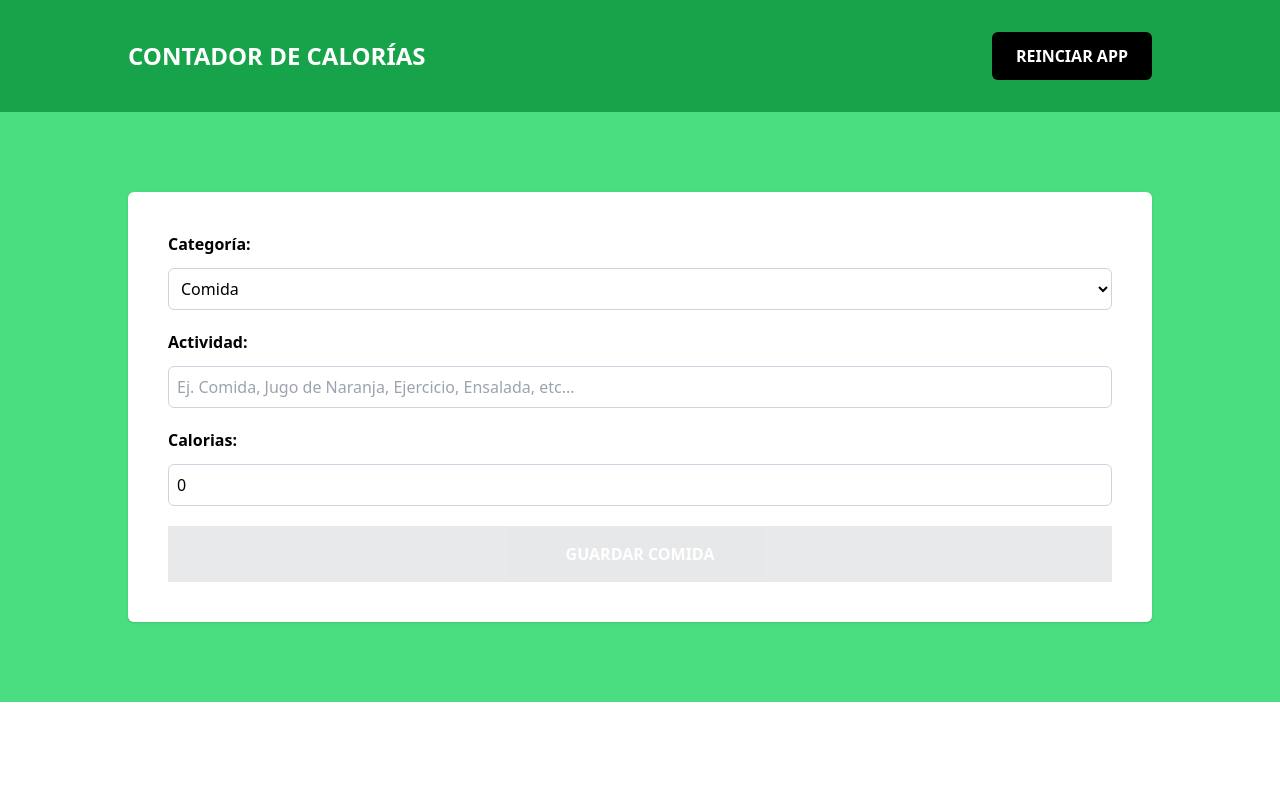
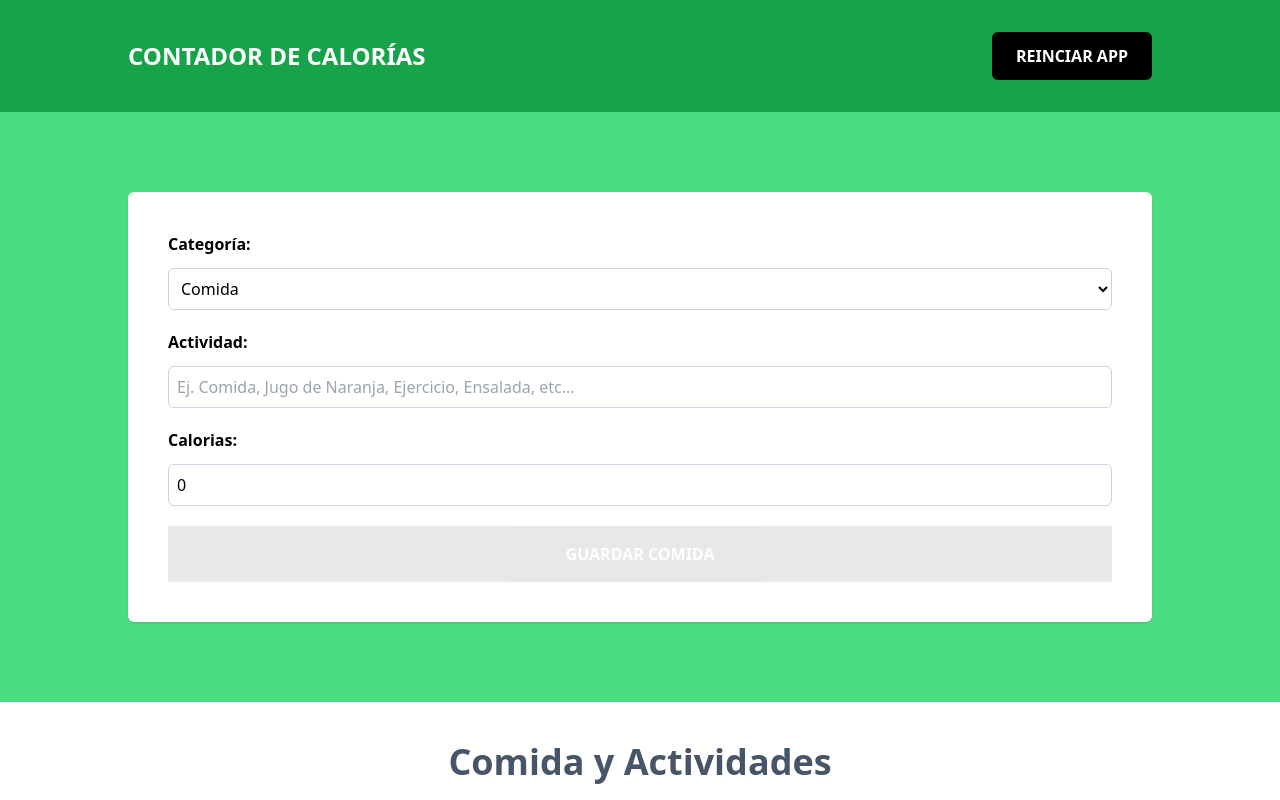
Before and after one commit to codebyjavi/contador-calorias, a React (Vite) app: page / in a window 1280 px wide. Built offline with nearby package versions, Linux system fonts and the light colour scheme.

Commit message:
add ActivityList

```diff
--- a/src/App.tsx
+++ b/src/App.tsx
@@ -1,10 +1,14 @@
 import { useReducer } from "react"
 import Form from "./components/Form"
 import { activityReducer, initialState } from "./reducers/activity-reducer"
+import ActivityList from "./components/ActivityList";
 
 function App() {
 
   const [state, dispatch] = useReducer(activityReducer, initialState)
+
+  console.log(state);
+
 
   return (
     <>
@@ -22,6 +26,10 @@ function App() {
           />
         </div>
       </section>
+
+      <section>
+        <ActivityList/>
+      </section>
     </>
   )
 }
--- /dev/null
+++ b/src/components/ActivityList.tsx
@@ -0,0 +1,7 @@
+export default function ActivityList() {
+  return (
+    <>
+        <h2 className='text-4xl font-bold text-slate-600 text-center mt-10'>Comida y Actividades</h2>
+    </>
+  )
+}
--- a/src/components/Form.tsx
+++ b/src/components/Form.tsx
@@ -44,9 +44,6 @@ export default function Form({ dispatch }: FormProps) {
             id: uuidv4()
         })
     }
-
-
-
 
   return (
     <form
--- a/src/reducers/activity-reducer.tsx
+++ b/src/reducers/activity-reducer.tsx
@@ -1,4 +1,3 @@
-import { act } from "react-dom/test-utils"
 import { Activity } from "../types"
 
 export type ActivityActions =
@@ -20,9 +19,6 @@ export const activityReducer = (
 
     if(action.type === 'save-activity') {
 
-
-
-
         return {
             ...state,
             activities: [...state.activities, action.payload.newActivity]
```
